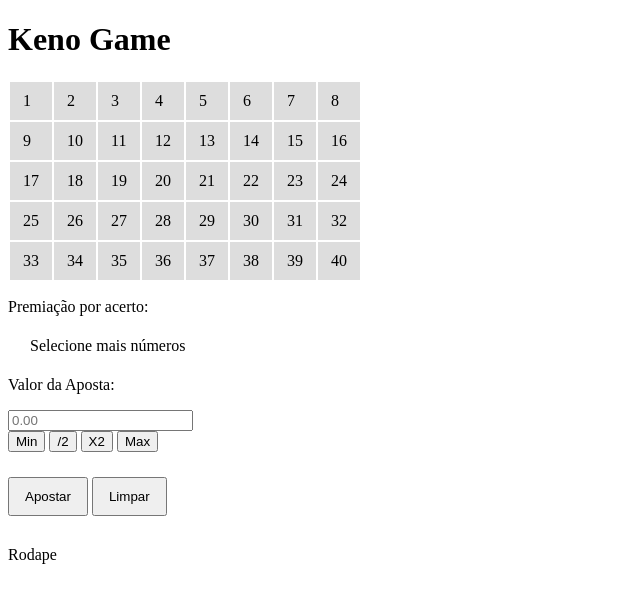
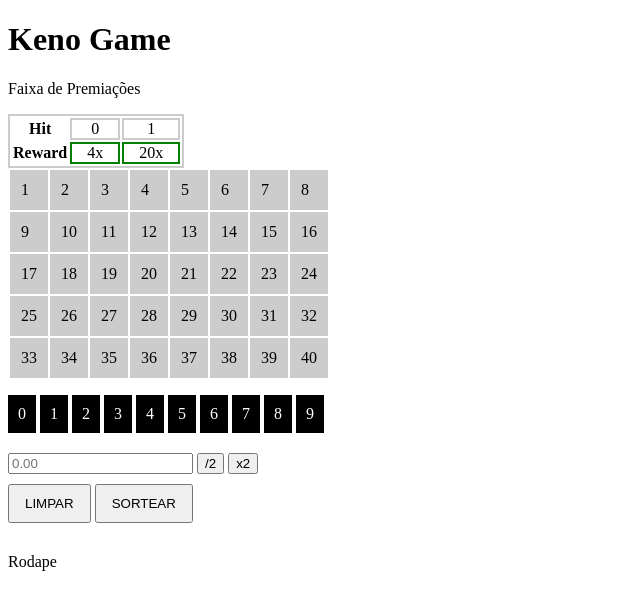
Before and after one commit to joaodrmjr/app-slim3, a PHP site: template resources/views/keno.twig in a window 1280 px wide. Shown: the part 70-680 px from the top of the page, without its empty margins (0-640 px from the left). Run offline with PHP 8.4, Linux system fonts and the light colour scheme; the template is opened without the code that fills it, so the values that code supplies are empty; some libraries are stand-ins or nearby versions.

Commit message:
Alteracoes na pagina keno

```diff
--- a/public/app.css
+++ b/public/app.css
@@ -1,17 +1,53 @@
+
 .footer {
 	margin-top: 30px;
 }
 
+.keno .faixaPremiacoes table {
+	border: 2px solid #CCC;
+}
+.keno .faixaPremiacoes table td {
+	padding: 0 15px;
+	text-align: center;
+	border: 2px solid #CCC;
+}
+.keno .faixaPremiacoes tr.reward td {
+	border-color: green;
+}
 
-
-.keno .numeros .num {
-	padding: 10px 13px;
-	background-color: #DDD;
+.keno .numeros table td {
+	background-color: #CCC;
+	border: 2px solid #CCC;
+	padding: 9px;
 	cursor: pointer;
 }
-.keno .numeros .sel {
-	background-color: #777;
+.keno .numeros table td.sel {
+	background-color: blue;
+	border-color: blue;
+	color: white;
 }
+
+.keno .balls {
+	margin-top: 15px;
+}
+.keno .balls span {
+	display: inline-block;
+	background-color: black;
+	color: #FFF;
+	padding: 10px;
+}
+
+.keno .valor {
+	margin-top: 20px;
+}
+
+.keno .action {
+	margin-top: 10px;
+}
+.keno .action button {
+	padding: 10px 15px;
+}
+
 
 #faixaPremiacoesTable td {
 	padding: 3px 20px;
--- a/public/keno.js
+++ b/public/keno.js
@@ -5,7 +5,7 @@ var faixaPremiacoes = {
 	1: ["1/3,96x"], 2: ["2/17,10x"], 3: ["3/81,5x"], 4: ["3/10x", "4/259x"], 5: ["3/4,5x", "4/48x", "5/450x"],
 	6: ["4/11x", "5/350x", "6/710x"], 7: ["4/7x", "5/90x", "6/400x", "7/800x"], 8: ["4/5x", "5/20x", "6/270x", "7/600x", "8/900x"],
 	9: ["4/4x", "5/11x", "6/56x", "7/500x", "8/800x", "9/1000x"], 10: ["4/3,5x", "5/8x", "6/13x", "7/63x", "8/500x", "9/800x", "10/1000x"]
-}
+};
 
 $("#tableNumeros td").click(function (e) {
 
@@ -27,7 +27,7 @@ $("#tableNumeros td").click(function (e) {
 
 	let numsCount = numerosSelecionados.length;
 
-	mostraFaixa(numsCount);
+	// mostraFaixa(numsCount);
 
 	if ($(this).hasClass("sel")) {
 		$(this).removeClass("sel");
@@ -35,29 +35,3 @@ $("#tableNumeros td").click(function (e) {
 		$(this).addClass("sel");
 	}
 });
-
-
-function mostraFaixa(faixaNum) {
-
-	let table = $("#faixaPremiacoesTable");
-
-	if (faixaNum == 0) {
-		table.html("<tr><td colspan='2'>Selecione mais números</td></tr>")
-		return;
-	}
-	let content = "";
-	let faixa = faixaPremiacoes[faixaNum];
-
-	for (let i = 0; i < faixa.length; i++) {
-
-		let f = faixa[i].split("/");
-		content += "<tr>";
-		content += "<td>" + f[0] + "</td>";
-		content += "<td>" + f[1] + "</td>";
-		content += "</tr>";
-
-	}
-
-
-	table.html(content);
-}
--- a/resources/views/keno.twig
+++ b/resources/views/keno.twig
@@ -6,42 +6,51 @@
 <h1>Keno Game</h1>
 <div class="keno">
 
+	<div class="faixaPremiacoes">
+		<p>Faixa de Premiações</p>
+		<table>
+			<tr>
+				<th>Hit</th>
+				<td>0</td>
+				<td>1</td>
+			</tr>
+			<tr class="reward">
+				<th>Reward</th>
+				<td>4x</td>
+				<td>20x</td>
+			</tr>
+		</table>
+	</div>
+
+
 	<div class="numeros">
 		<table id="tableNumeros">
 		{% for i in 1..5 %}
 			<tr>
 			{% for j in 1..8 %}
 			{% set n = (i-1)*8+j %}
-				<td class="num" value="{{ n }}">{{ n }}</td>
+				<td value="{{ n }}">{{ n }}</td>
 			{% endfor %}
 			</tr>
 		{% endfor %}
 		</table>
 	</div>
 
-	<div id="premiacoes">
-		<p>Premiação por acerto:</p>
-		<table id="faixaPremiacoesTable">
-			<tr>
-				<td colspan="2">Selecione mais números</td>
-			</tr>
-		</table>
+	<div class="balls">
+		{% for i in 0..9 %}
+		<span id="ball{{ i }}">{{ i }}</span>
+		{% endfor %}
 	</div>
 
 	<div class="valor">
-		<p>Valor da Aposta:</p>
 		<input type="text" id="betValue" placeholder="0.00">
-		<div class="botoes">
-			<button id="btMin">Min</button>
-			<button id="btDividir">/2</button>
-			<button id="btDobrar">X2</button>
-			<button id="btMax">Max</button>
-		</div>
+		<button>/2</button>
+		<button>x2</button>
 	</div>
 
-	<div class="apostar">
-		<button id="btApostar">Apostar</button>
-		<button id="btLimpar">Limpar</button>
+	<div class="action">
+		<button id="btLimpar">LIMPAR</button>
+		<button id="btSortear">SORTEAR</button>
 	</div>
 </div>
 
```
